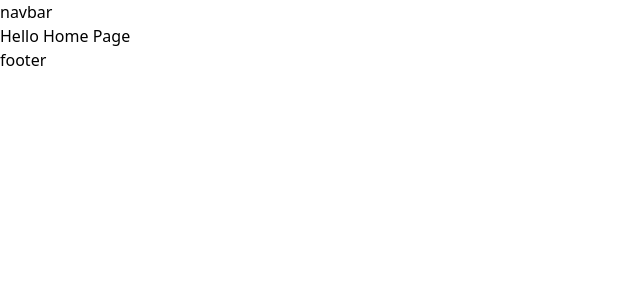
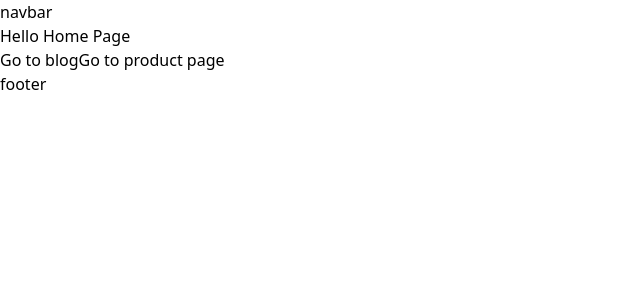
Before and after one commit to HasnathAhmedTamim/nextjs-project1, a Next.js app: page / in a window 1280 px wide. Shown: the top 300 px of the page, without its empty margins (0-640 px from the left). Built offline with nearby package versions, Linux system fonts and the light colour scheme.

Commit message:
link component used  and anchor difference

```diff
--- a/app/page.tsx
+++ b/app/page.tsx
@@ -1,10 +1,12 @@
+import Link from "next/link";
 
 
 export default function Home() {
   return (
     <div className="">
       <h2>Hello Home Page</h2>
-
+      <Link href="/blog">Go to blog</Link>
+      <Link href="/product">Go to product page</Link>
     </div>
   );
 }
```
